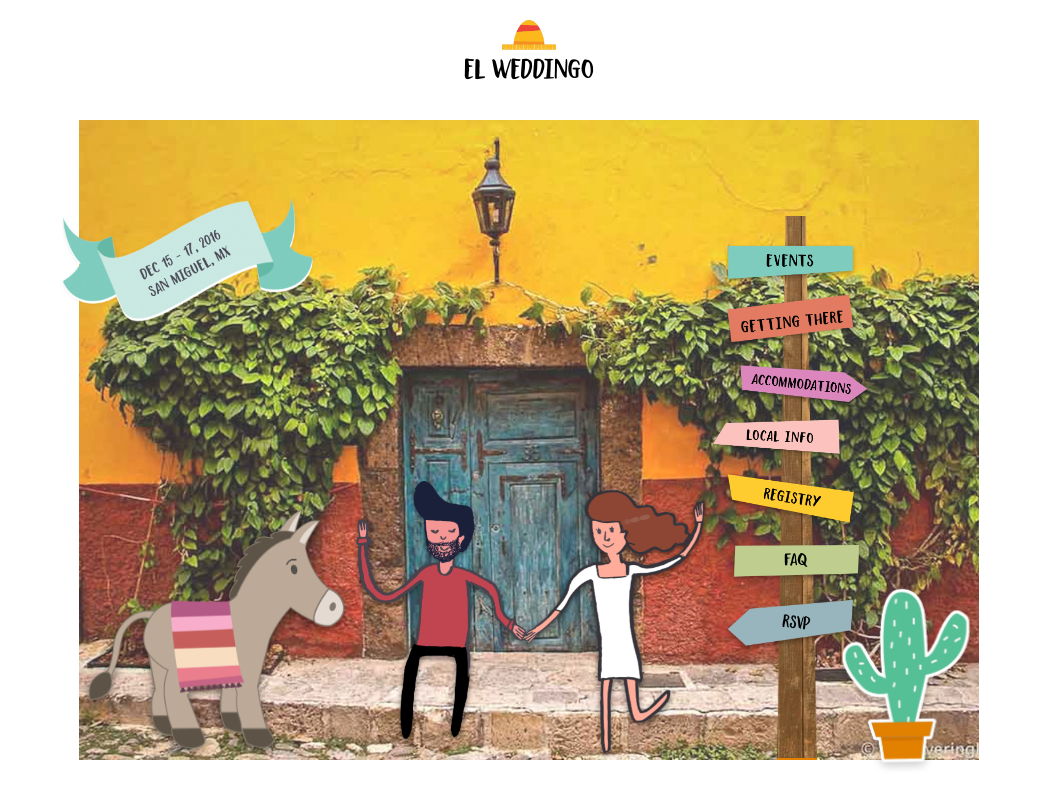
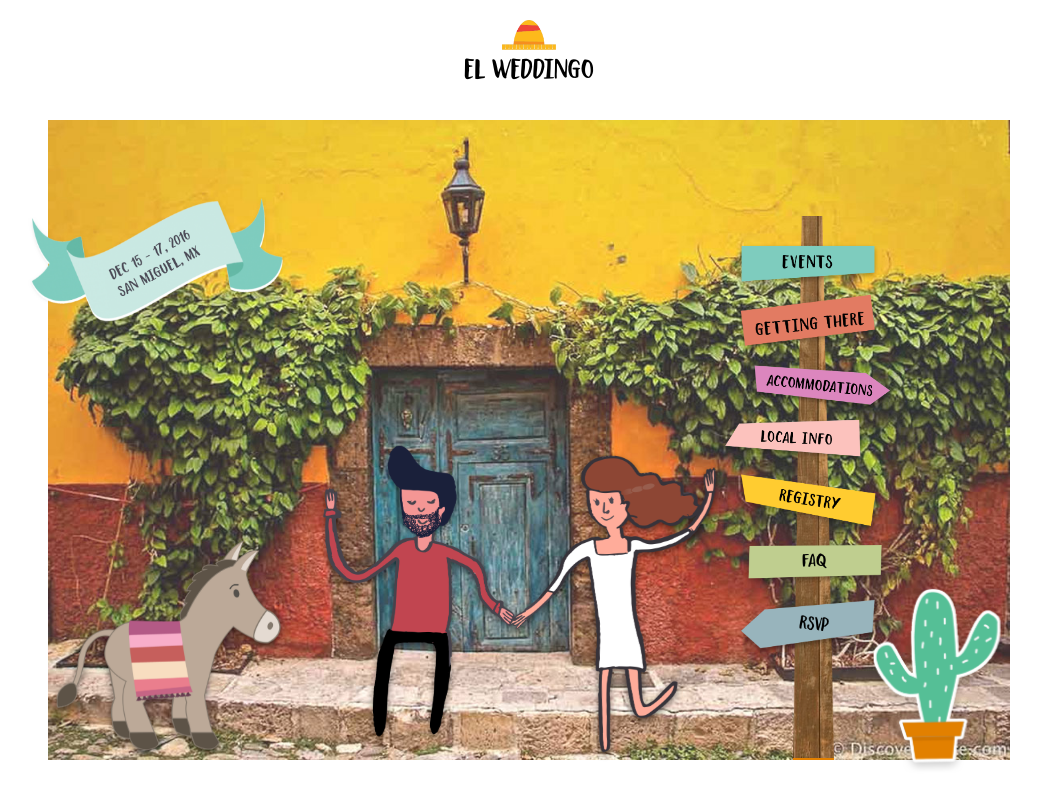
Before and after one commit to himaniamoli/himaniamoli.github.io, a plain HTML site: page index.html in a window 1280 px wide. Shown: the whole page, without its empty margins (111-1152 px from the left). Drawn offline with Linux system fonts and the light colour scheme.

Commit message:
Fix sizing

```diff
--- a/index.html
+++ b/index.html
@@ -1,5 +1,6 @@
 <html>
   <head>
+    <meta name="viewport" content="width=device-width, initial-scale=1.0, maximum-scale=1.0, user-scalable=no" />
     <link href='./styles.css' rel='stylesheet'>
   </head>
   <body>
@@ -7,20 +8,21 @@
       <img src='./images/hat.png' id='hat'>
       <h1>El Weddingo</h1>
     </div>
-    <div class='background'>
+    <div class='container'>
+      <img src='./images/background.jpg' id='background'>
       <img src='./images/banner.png' id='banner'>
       <img src='./images/donkey.png' id='donkey'>
       <img src='./images/couple.png' id='couple'>
       <img src='./images/cactus.png' id='cactus'>
       <div class='pole-container'>
         <div class='pole-positioner'>
-          <a href='#'><img src='./images/events.png' class='link events'></a>
-          <a href='#'><img src='./images/getting_there.png' class='link getting-there'></a>
-          <a href='#'><img src='./images/accommodations.png' class='link accommodations'></a>
-          <a href='#'><img src='./images/local_info.png' class='link local-info'></a>
-          <a href='#'><img src='./images/registry.png' class='link registry'></a>
-          <a href='#'><img src='./images/faq.png' class='link faq'></a>
-          <a href='#'><img src='./images/rsvp.png' class='link rsvp'></a>
+          <a href='http://wedding.elweddingo.com/events'><img src='./images/events.png' class='link events'></a>
+          <a href='http://wedding.elweddingo.com/getting-there'><img src='./images/getting_there.png' class='link getting-there'></a>
+          <a href='http://wedding.elweddingo.com/accommodations'><img src='./images/accommodations.png' class='link accommodations'></a>
+          <a href='http://wedding.elweddingo.com/what-to-do'><img src='./images/local_info.png' class='link local-info'></a>
+          <a href='http://wedding.elweddingo.com/registry'><img src='./images/registry.png' class='link registry'></a>
+          <a href='http://wedding.elweddingo.com/faq'><img src='./images/faq.png' class='link faq'></a>
+          <a href='http://wedding.elweddingo.com/rsvp'><img src='./images/rsvp.png' class='link rsvp'></a>
           <img src='./images/pole.png' id='pole'>
         </div>
       </div>
--- a/styles.css
+++ b/styles.css
@@ -8,6 +8,8 @@ html, body {
   height: 100%;
   margin: 0;
   font-family: 'LovileBold', 'Arial', sans-serif;
+  text-align: center;
+  overflow: hidden;
 }
 
 h1 {
@@ -21,12 +23,16 @@ h1 {
   height: 15%;
 }
 
-.background {
-  width: 900px;
+.container {
   height: 80%;
+  display: inline-block;
+  text-align: center;
   margin: 0 auto;
   position: relative;
-  background: left bottom/cover no-repeat url(./images/background.jpg);
+}
+
+#background {
+  height: 100%;
 }
 
 #hat {
@@ -38,7 +44,7 @@ h1 {
   position: absolute;
   bottom: 0;
   left: 0;
-  height: 40%;
+  height: 35%;
   animation: fidget 2s ease-in-out infinite;
 }
 
@@ -51,10 +57,9 @@ h1 {
 
 #couple {
   position: absolute;
-  right: 50%;
-  margin-right: -20%;
+  right: 30%;
+  height: 50%;
   bottom: 0;
-  width: 40%;
   animation: dancing 5s ease-in-out infinite;
 }
 
@@ -66,7 +71,6 @@ h1 {
 }
 
 /* Pole */
-
 .pole-container {
   position: absolute;
   width: 30%;
@@ -188,3 +192,33 @@ h1 {
     transform: translateX(1px);
   }
 }
+
+@media (max-device-width: 768px) {
+  .container {
+    height: 85%;
+  }
+
+  #banner {
+    left: -8%;
+  }
+
+  #hat {
+    height: 30%;
+  }
+
+  #couple {
+    display: none;
+  }
+
+  #background {
+    margin-left: -45%;
+  }
+
+  #donkey {
+    left: -10%;
+  }
+
+  .pole-container {
+    left: 15%;
+  }
+}
```
